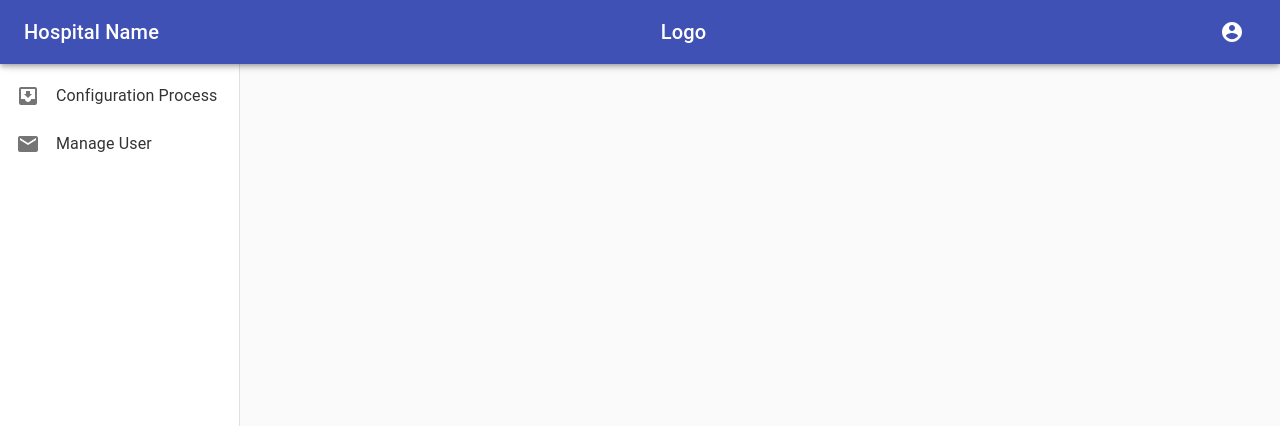
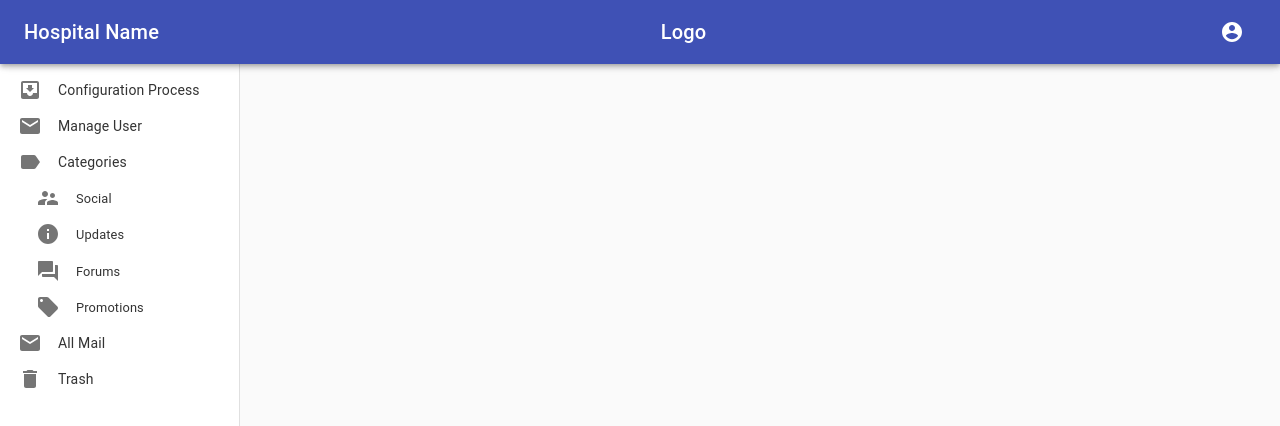
Before and after one commit to DjHemath/react-base-layout, a React (Create React App) app: page / in a window 1280 px wide. Shown: the top 426 px of the page. Built offline with nearby package versions, Linux system fonts and the light colour scheme.

Commit message:
menu tree view

```diff
--- a/package.json
+++ b/package.json
@@ -3,8 +3,9 @@
   "version": "0.1.0",
   "private": true,
   "dependencies": {
-    "@material-ui/core": "^4.10.1",
+    "@material-ui/core": "^4.11.0",
     "@material-ui/icons": "^4.9.1",
+    "@material-ui/lab": "^4.0.0-alpha.56",
     "@testing-library/jest-dom": "^4.2.4",
     "@testing-library/react": "^9.5.0",
     "@testing-library/user-event": "^7.2.1",
--- /dev/null
+++ b/src/components/shared/Menu.css
@@ -0,0 +1,3 @@
+.sidebar-subitem-text {
+    font-size: 0.8rem;
+  }
--- a/src/components/shared/Menu.js
+++ b/src/components/shared/Menu.js
@@ -15,16 +15,80 @@ import IconButton from '@material-ui/core/IconButton';
 import Typography from '@material-ui/core/Typography';
 import { Link } from 'react-router-dom';
 import { useMediaQuery } from '@material-ui/core';
+import DeleteIcon from '@material-ui/icons/Delete';
+import Label from '@material-ui/icons/Label';
+import SupervisorAccountIcon from '@material-ui/icons/SupervisorAccount';
+import InfoIcon from '@material-ui/icons/Info';
+import ForumIcon from '@material-ui/icons/Forum';
+import LocalOfferIcon from '@material-ui/icons/LocalOffer';
+import './Menu.css';
+import TreeView from '@material-ui/lab/TreeView';
+import ArrowDropDownIcon from '@material-ui/icons/ArrowDropDown';
+import ArrowRightIcon from '@material-ui/icons/ArrowRight';
+
 
 const MenuItems = ({menuItems, classes, menuItemClickHandler}) => {
-  return menuItems.map(menuItem => (
-    <Link to={menuItem.url} className={classes.linkText} key={menuItem.url}>
-      <ListItem button onClick={menuItemClickHandler}>
-        <ListItemIcon className={classes.listIcon}>{menuItem.icon}</ListItemIcon>
-        <ListItemText className={classes.primary} primary={menuItem.text} />
+  // return menuItems.map(menuItem => (
+  //   <Link to={menuItem.url} className={classes.linkText} key={menuItem.url}>
+  //     <ListItem button onClick={menuItemClickHandler}>
+  //       <ListItemIcon className={classes.listIcon}>{menuItem.icon}</ListItemIcon>
+  //       <ListItemText className={classes.primary} primary={menuItem.name} />
+  //     </ListItem>
+  //   </Link>
+  // ));
+
+  return (
+
+      <List disablePadding dense>
+        {menuItems.map(({ label, name, icon, url, items: subItems, ...rest }) => {
+          return (
+            <React.Fragment key={name}>
+              <Link to={url} className={classes.linkText} >
+                <ListItem style={{ paddingLeft: 18 }} button {...rest}>
+                <ListItemIcon className={classes.listIcon}>{icon}</ListItemIcon>
+                  <ListItemText>{label}</ListItemText>
                 </ListItem>
               </Link>
-  ));
+              <TreeView
+                className={classes.root}
+                defaultExpanded={['3']}
+                defaultCollapseIcon={<ArrowDropDownIcon />}
+                defaultExpandIcon={<ArrowRightIcon />}
+                defaultEndIcon={<div style={{ width: 24 }} />}
+              >
+              {Array.isArray(subItems) ? (
+
+                <List disablePadding dense>
+                  {subItems.map((subItem) => {
+                    return (
+                      <Link to={`${url}${subItem.url}`} className={classes.linkText} key={subItem.url}>
+                        <ListItem
+                          key={subItem.name}
+                          style={{ paddingLeft: 36 }}
+                          button
+                          dense
+                        >
+                          <ListItemIcon className={classes.listIcon}>{subItem.icon}</ListItemIcon>
+                          <ListItemText>
+                            <span className="sidebar-subitem-text">
+                              {subItem.label}
+                            </span>
+                          </ListItemText>
+                        </ListItem>
+                      </Link>
+                    )
+                  })}
+                </List>
+
+              ) : null}
+               </TreeView>
+            </React.Fragment>
+          )
+        })}
+      </List>
+
+
+  )
 }
 
 const Menu = (props) => {
@@ -45,6 +109,19 @@ const Menu = (props) => {
             }),
             [theme.breakpoints.down('xs')]: {
               width: 0,
+            },
+            root: {
+              color: theme.palette.text.secondary,
+              '&:hover > $content': {
+                backgroundColor: theme.palette.action.hover,
+              },
+              '&:focus > $content, &$selected > $content': {
+                backgroundColor: `var(--tree-view-bg-color, ${theme.palette.grey[400]})`,
+                color: 'var(--tree-view-color)',
+              },
+              '&:focus > $content $label, &:hover > $content $label, &$selected > $content $label': {
+                backgroundColor: 'transparent',
+              },
             },
         },
         drawerPaper: {
@@ -79,14 +156,40 @@ const Menu = (props) => {
 
     const menuItems = [
       {
-        text: "Configuration Process",
+        label: "Configuration Process",
+        name: "Configuration Process",
         url: "/configuration-process",
         icon: <InboxIcon />
       },
       {
-        text: "Manage User",
+        label: "Manage User",
+        name: "Manage User",
         url: "/manage-user",
         icon: <MailIcon />
+      },
+      {
+        label: "Categories",
+        name: "Categories",
+        url: "/categories",
+        icon: <Label />,
+        items: [
+          { name: 'Social', label: 'Social', url: '/social', icon: <SupervisorAccountIcon /> },
+          { name: 'Updates', label: 'Updates', url: '/update', icon: <InfoIcon /> },
+          { name: 'Forums', label: 'Forums', url: '/forums', icon: <ForumIcon /> },
+          { name: 'Promotions', label: 'Promotions', url: '/promotions', icon: <LocalOfferIcon /> },
+        ],
+      },
+      {
+        label: "All Mail",
+        name: "All Mail",
+        url: "/mail",
+        icon: <MailIcon />
+      },
+      {
+        label: "Trash",
+        name: "Trash",
+        url: "/trash",
+        icon: <DeleteIcon />
       }
     ];
 
@@ -101,30 +204,7 @@ const Menu = (props) => {
         <Toolbar />
           <div className={classes.drawerContainer}>
             <List>
-              {/* <ListItem className={classes.menuCloseIcon}>
-                  {
-                      drawerOpen
-                        ?
-                            <IconButton onClick={closeHandler}><ChevronLeftIcon /></IconButton>
-                        :
-                            <IconButton onClick={openHandler}><ChevronRightIcon /></IconButton>
-                  }
-              </ListItem> */}
-              {/* <Link to="/configuration-process" className={classes.linkText} >
-                <ListItem button onClick={menuItemClickHandler}>
-                  <ListItemIcon className={classes.listIcon}><InboxIcon /></ListItemIcon>
-                  <ListItemText primary={"Configuration Process"} />
-                </ListItem>
-              </Link>
-              <Link to="/manage-user" className={classes.linkText} >
-                <ListItem button onClick={menuItemClickHandler}>
-                  <ListItemIcon className={classes.listIcon}><InboxIcon /></ListItemIcon>
-                  <ListItemText className={classes.primary} primary={"Manage User"} />
-                </ListItem>
-              </Link> */}
-
                 <MenuItems menuItems={menuItems} classes={classes} menuItemClickHandler={menuItemClickHandler}/>
-
             </List>
           </div>
       </Drawer>
```
Also changed, not shown: 1 other file (tests, documents, lock files or other folders). Lines whose indentation alone changed are shown as unchanged.
